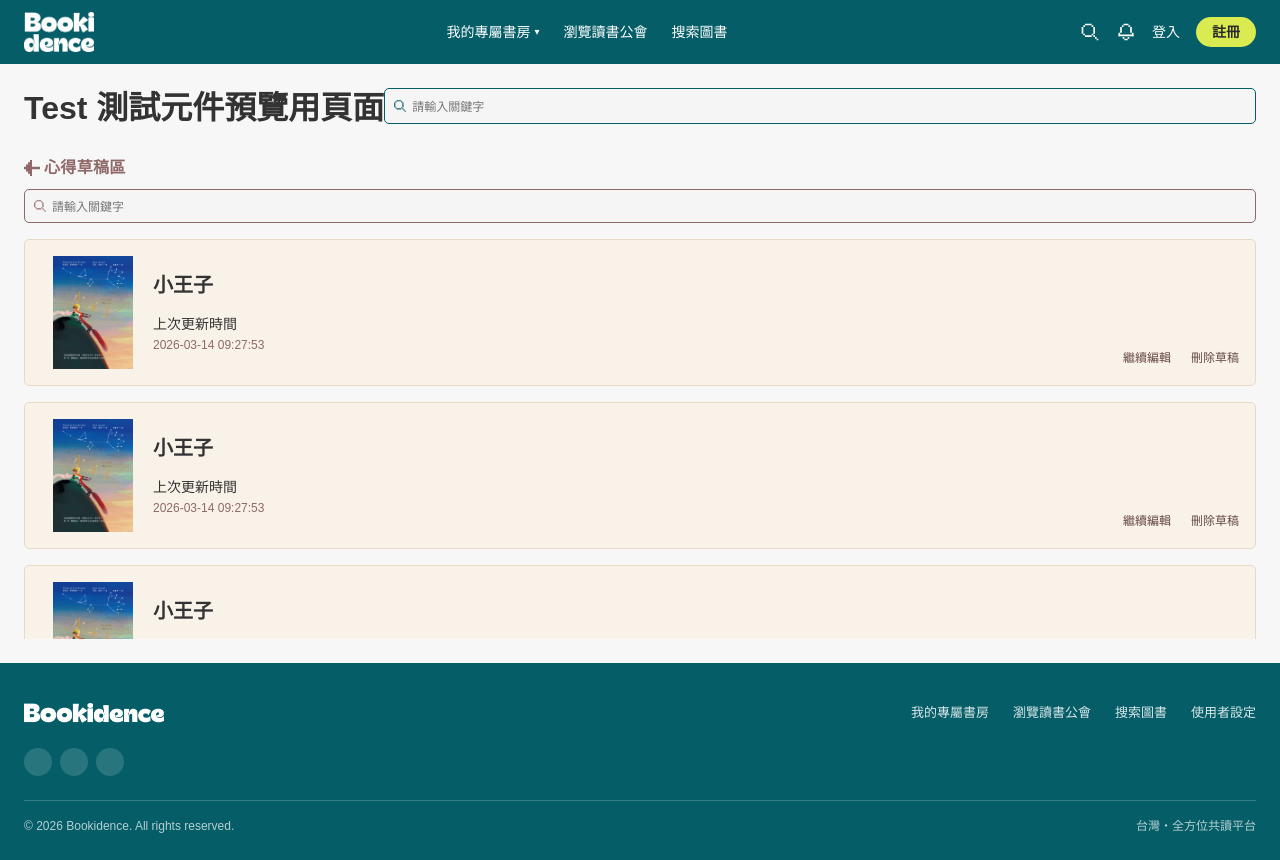
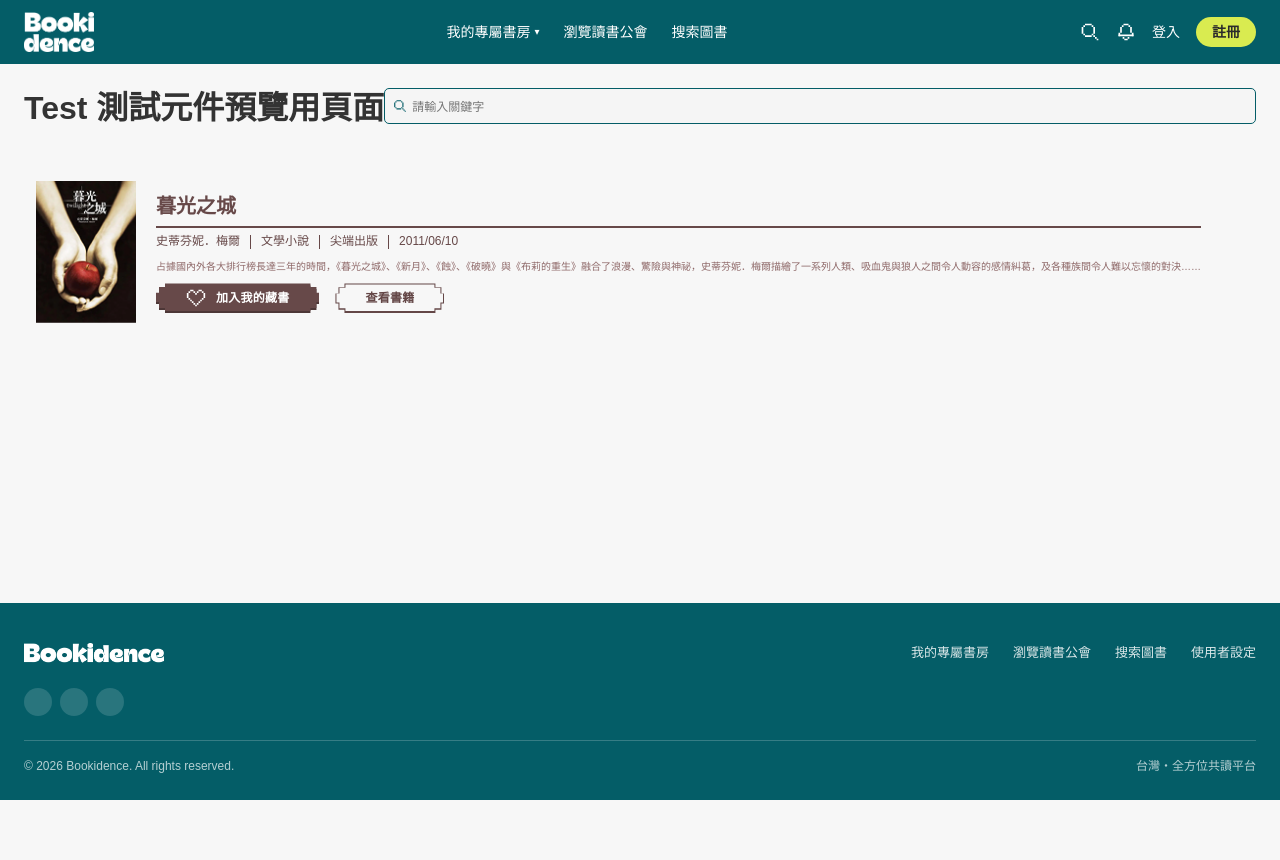
Before and after one commit to s9103444/Bookidence, a Vue app: page /test in a window 1280 px wide. After the commit the page ends 800 px from the top, so only its background shows below. Built offline with nearby package versions, Linux system fonts and the light colour scheme.

Commit message:
新增書房搜尋結果卡片 BookroomSearchCard，AppIcon 補上 heart 圖示
- 新增 BookroomSearchCard：書封、書名、作者/類型/出版社分隔線、簡介、操作按鈕
- AppIcon 新增 heart 圖示，補齊 search 圖示的文件清單
- TestView 掛上 BookroomSearchCard 供測試

```diff
--- a/src/components/common/AppIcon.vue
+++ b/src/components/common/AppIcon.vue
@@ -9,6 +9,8 @@ AppIcon 圖示元件
 'arrow-right'  右箭頭（按鈕裡用的那個）
 'arrow-left'   左箭頭
 'plus'         加號
+'search'       放大鏡
+'heart'        愛心
 
 要加新圖示：在下面的 icons 物件裡多加一筆就好，不用建新檔案。
 1. 從 Figma 匯出 SVG，或到 node_modules/pixelarticons/svg/ 找現成的
@@ -51,6 +53,12 @@ const icons = {
       "M22 22h-2v-2h2v2Zm-2-2h-2v-2h2v2Zm-6-2H6v-2h8v2Zm4 0h-2v-2h2v2ZM6 16H4v-2h2v2Zm10 0h-2v-2h2v2ZM4 14H2V6h2v8Zm14 0h-2V6h2v8ZM6 6H4V4h2v2Zm10 0h-2V4h2v2Zm-2-2H6V2h8v2Z",
     ],
   },
+  heart: {
+    viewBox: "0 0 24 24",
+    paths: [
+      "M13 22h-2v-2h2v2Zm-2-2H9v-2h2v2Zm4 0h-2v-2h2v2Zm-6-2H7v-2h2v2Zm8 0h-2v-2h2v2ZM7 16H5v-2h2v2Zm12 0h-2v-2h2v2ZM5 14H3v-2h2v2Zm16 0h-2v-2h2v2ZM3 12H1V6h2v6Zm20 0h-2V6h2v6ZM13 8h-2V6h2v2ZM5 6H3V4h2v2Zm6 0H9V4h2v2Zm4 0h-2V4h2v2Zm6 0h-2V4h2v2ZM9 4H5V2h4v2Zm10 0h-4V2h4v2Z",
+    ],
+  },
 };
 
 defineProps({
--- /dev/null
+++ b/src/components/front/BookroomSearchCard.vue
@@ -0,0 +1,120 @@
+<style lang="scss" scoped>
+@use '../../assets/scss/abstracts/variables' as *;
+
+.card {
+    display: flex;
+    align-items: center;
+
+
+}
+
+
+
+.book-cover {
+    margin-left: $label-xs-size;
+    margin-right: $label-lg-size;
+    width: 100px;
+    min-width: 100px;
+    aspect-ratio: $book-cover-ratio;
+    overflow: hidden;
+
+    & img {
+        width: 100%;
+
+    }
+}
+
+.content {
+    display: flex;
+    flex-direction: column;
+    justify-content: space-between;
+    gap: $spacing-xs;
+}
+
+.title {
+    display: block;
+    color: $brown;
+    font-weight: $heading-weight;
+    font-size: $p-lg-size;
+
+}
+
+hr {
+    border: 0.5px solid $brown;
+}
+
+.info {
+    color: $brown;
+    display: flex;
+    gap: 10px;
+
+    font-weight: $text-weight;
+    font-size: $label-xs-size;
+}
+
+.separator::after {
+    content: "";
+    display: inline-block; // 加這行，width/height 才會生效
+    height: 14px;
+    width: 1px;
+    background-color: $brown;
+    margin-left: 10px; // 建議加一點間距，讓線不要貼著文字
+    vertical-align: middle; // 讓線跟文字垂直置中對齊
+}
+
+.context {
+    margin-block: $spacing-xs;
+    color: $brown-light;
+    font-size: $label-xxs-size;
+}
+
+.btns {
+    display: flex;
+    gap: $spacing-md;
+}
+
+.trans {
+    mix-blend-mode: multiply;
+}
+</style>
+
+
+<template>
+    <div class="card">
+        <div class="book-cover">
+            <img src="../../assets/images/twilight-cover.png" alt="twilight-cover">
+        </div>
+        <div class="content">
+            <div>
+                <span class="title">暮光之城</span>
+            </div>
+            <hr>
+            <div class="info">
+                <span class="separator">史蒂芬妮．梅爾</span>
+                <span class="separator">文學小說</span>
+                <span class="separator">尖端出版</span>
+                <span>2011/06/10</span>
+            </div>
+            <p class="context">
+                占據國內外各大排行榜長達三年的時間，《暮光之城》、《新月》、《蝕》、《破曉》與《布莉的重生》融合了浪漫、驚險與神祕，史蒂芬妮．梅爾描繪了一系列人類、吸血鬼與狼人之間令人動容的感情糾葛，及各種族間令人難以忘懷的對決……
+            </p>
+            <div class="btns">
+                <AppButton class="add-book" size="xs" color="brown">
+                    <AppIcon class="icon-heart" name="heart" size="20" />加入我的藏書
+                </AppButton>
+                <AppButton class="trans" size="xs" color="brown" variant="outlined">查看書籍</AppButton>
+            </div>
+        </div>
+    </div>
+</template>
+
+<script>
+import AppButton from '../common/AppButton.vue';
+import AppIcon from '../common/AppIcon.vue';
+export default {
+    components: {
+        AppButton,
+        AppIcon
+    }
+}
+</script>
--- a/src/views/front/TestView.vue
+++ b/src/views/front/TestView.vue
@@ -4,8 +4,9 @@
     <SearchBar color="primary" size="md"></SearchBar>
   </div>
   <br />
+  <br>
+  <BookroomSearchCard></BookroomSearchCard>
 
-  <BookroomPanelScriptArea></BookroomPanelScriptArea>
 </template>
 
 <script>
@@ -14,6 +15,8 @@ import BookroomCardStraight from "../../components/front/BookroomCardStraight.vu
 import BookroomPanelBbookArea from "../../layouts/book-room/BookroomPanelBbookArea.vue";
 import BookRoomNavBar from "../../components/common/BookRoomNavBar.vue";
 import BookroomPanelScriptArea from "../../layouts/book-room/BookroomPanelScriptArea.vue";
+import BookroomSearchCard from "../../components/front/BookroomSearchCard.vue";
+import AppIcon from "../../components/common/AppIcon.vue";
 
 export default {
   components: {
@@ -22,6 +25,8 @@ export default {
     BookroomPanelBbookArea,
     BookRoomNavBar,
     BookroomPanelScriptArea,
+    BookroomSearchCard,
+    AppIcon
   },
 };
 </script>
```
Also changed, not shown: src/assets/images/twilight-cover.png (added).
